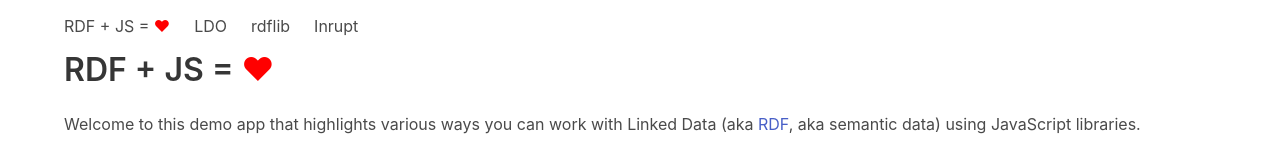
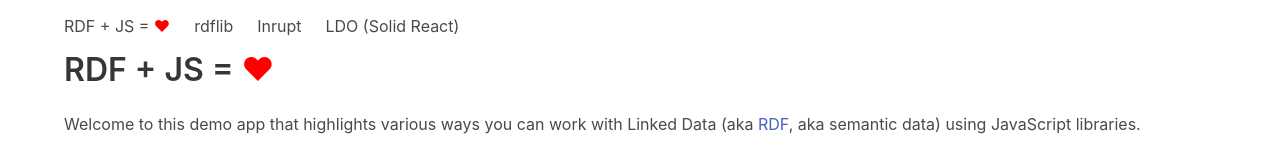
Before and after one commit to megoth/rdfjs, a React (Vite) app: page / in a window 1280 px wide. Shown: the top 155 px of the page. Built offline with nearby package versions, Linux system fonts and the light colour scheme.

Commit message:
ldo -> ldo-solid-react
Realized I've misnamed what I was working on

```diff
--- a/src/ldo/index.tsx
+++ b/src/ldo-solid-react/index.tsx
@@ -3,12 +3,12 @@ import {useResource, useSolidAuth, useSubject} from "@ldo/solid-react";
 import {getName, SolidProfileShapeType} from "ldo-solid-profile";
 import Loading from "../loading";
 
-export default function LDO() {
+export default function LDOSolidReact() {
     const {login, logout, session} = useSolidAuth();
     const profileResource = useResource(session.webId);
     const profile = useSubject(SolidProfileShapeType, session.webId);
 
-    if (!profile || profileResource?.isLoading()) {
+    if (profileResource?.isLoading()) {
         return <Loading/>
     }
 
@@ -17,7 +17,7 @@ export default function LDO() {
             <h1 className="title">LDO (Linked Data Objects)</h1>
             {session.isLoggedIn ? (
                 <div style={{display: "flex", gap: "0.5em", alignItems: "center"}}>
-                    <div>Howdy, {getName(profile)}</div>
+                    <div>Howdy, {profile ? getName(profile) : "Stranger"}</div>
                     <button className="button is-small" onClick={() => logout()}>Log out</button>
                 </div>
             ) : <Login login={login}/>}
--- a/src/main.tsx
+++ b/src/main.tsx
@@ -4,7 +4,7 @@ import {
     createBrowserRouter,
     RouterProvider,
 } from "react-router-dom";
-import LDO from "./ldo";
+import LDOSolidReact from "./ldo-solid-react";
 import Frontpage from "./frontpage";
 import Layout from "./layout";
 import "bulma/css/bulma.min.css"
@@ -21,8 +21,8 @@ const router = createBrowserRouter([{
             element: <Frontpage/>,
         },
         {
-            path: "/ldo",
-            element: <BrowserSolidLdoProvider><LDO/></BrowserSolidLdoProvider>,
+            path: "/ldo-solid-react",
+            element: <BrowserSolidLdoProvider><LDOSolidReact/></BrowserSolidLdoProvider>,
         },
         {
             path: "/inrupt",
--- a/src/navigation/index.tsx
+++ b/src/navigation/index.tsx
@@ -10,16 +10,16 @@ type Link = {
 
 const links: Array<Link> = [
     {
-        href: "/ldo",
-        text: "LDO"
-    },
-    {
         href: "/rdflib",
         text: "rdflib"
     },
     {
         href: "/inrupt",
         text: "Inrupt"
+    },
+    {
+        href: "/ldo-solid-react",
+        text: "LDO (Solid React)"
     },
 ]
 
```
